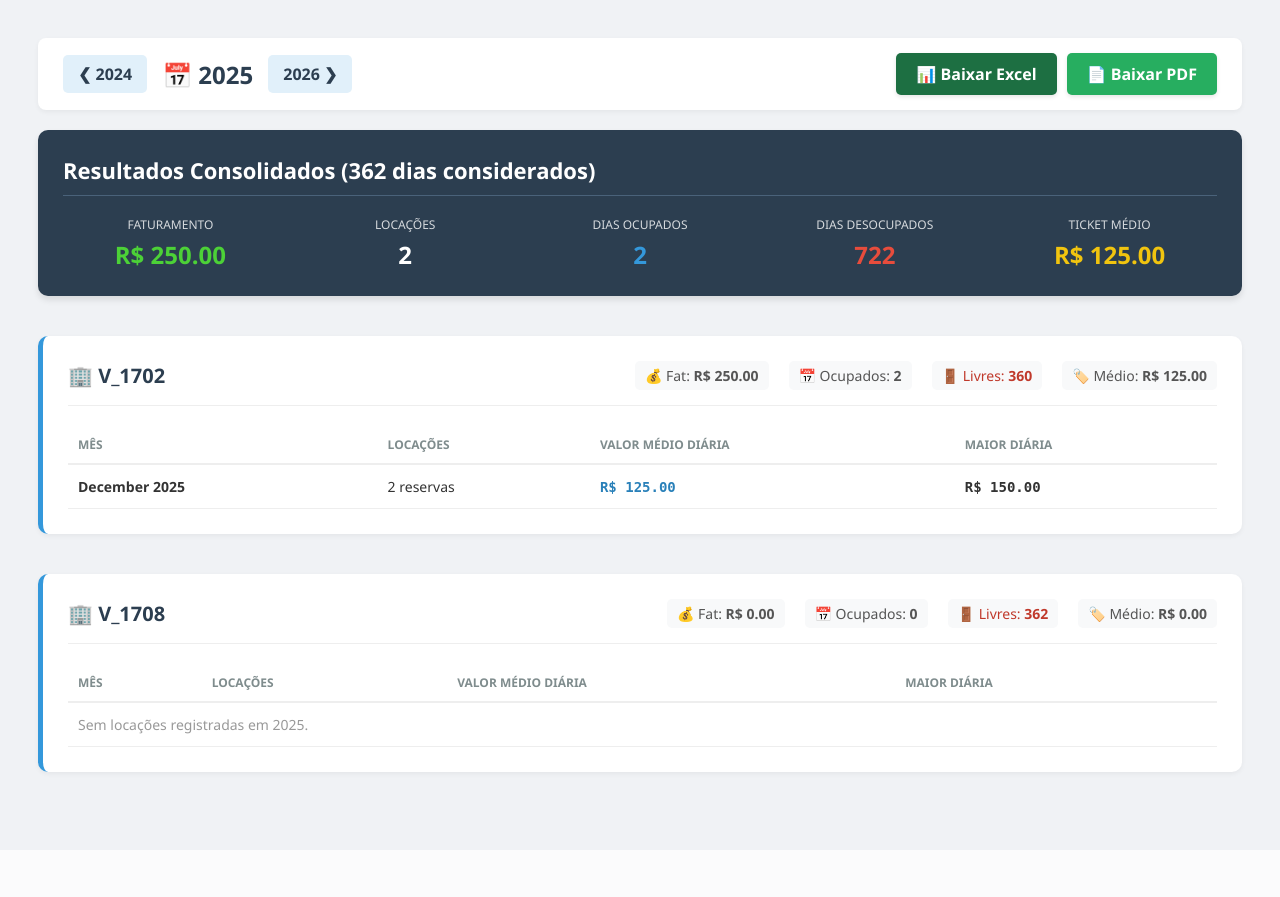
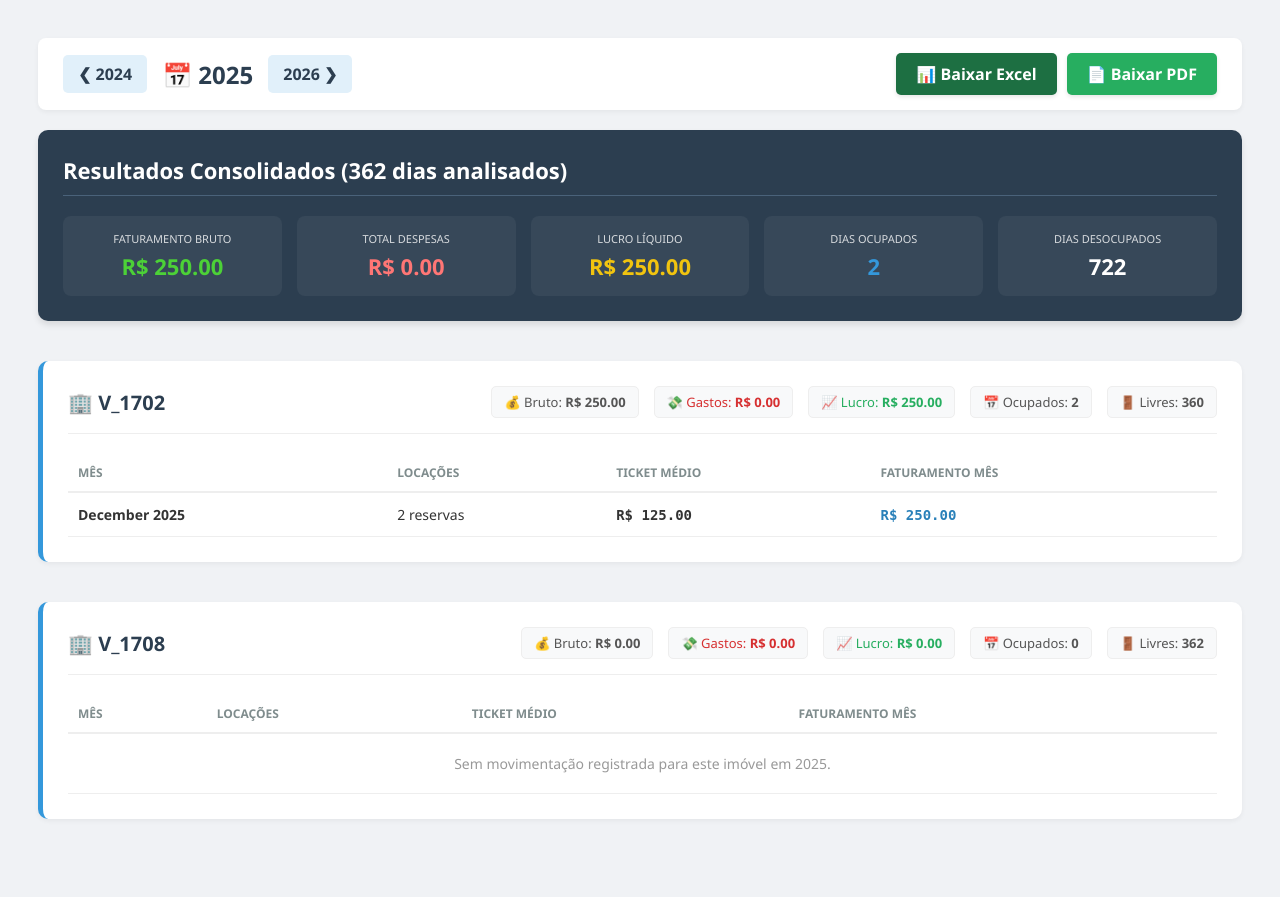
Before and after one commit to 2kbqgw7zws-eng/cristianorsousa, a Django app: page /relatorio/ in a window 1280 px wide. Before the commit the page ends 777 px from the top, so only its background shows below. Run offline with Django 4.2, Linux system fonts and the light colour scheme; data comes from the database, SQL or seed files in the repository; data that the repository does not hold is empty.

Commit message:
Implementando calculo de lucro e restaurando botao admin

```diff
--- a/imoveis/templates/relatorio.html
+++ b/imoveis/templates/relatorio.html
@@ -14,17 +14,22 @@
         .btn-pdf:hover { background-color: #219150; transform: translateY(-1px); }
         .btn-excel { background-color: #1D6F42; color: white; padding: 10px 20px; text-decoration: none; border-radius: 5px; font-weight: bold; display: flex; align-items: center; gap: 8px; transition: 0.3s; box-shadow: 0 2px 4px rgba(0,0,0,0.1); }
         .btn-excel:hover { background-color: #145231; transform: translateY(-1px); }
+
         .header-geral { background: #2c3e50; color: white; padding: 25px; border-radius: 10px; margin-bottom: 40px; box-shadow: 0 4px 6px rgba(0,0,0,0.1); }
         .header-geral h1 { margin: 0 0 20px 0; font-size: 22px; border-bottom: 1px solid #4a627a; padding-bottom: 10px; }
-        .kpi-container { display: flex; gap: 20px; justify-content: space-between; }
-        .kpi-box { text-align: center; flex: 1; }
-        .kpi-value { font-size: 24px; font-weight: bold; color: #4cd137; }
-        .kpi-label { font-size: 12px; opacity: 0.8; text-transform: uppercase; margin-bottom: 5px; }
+
+        .kpi-container { display: flex; gap: 15px; justify-content: space-between; flex-wrap: wrap; }
+        .kpi-box { text-align: center; flex: 1; min-width: 150px; background: rgba(255,255,255,0.05); padding: 15px; border-radius: 8px; }
+        .kpi-value { font-size: 22px; font-weight: bold; margin-top: 5px; }
+        .kpi-label { font-size: 11px; opacity: 0.8; text-transform: uppercase; }
+
         .imovel-card { background: white; border-radius: 10px; padding: 25px; margin-bottom: 40px; box-shadow: 0 2px 5px rgba(0,0,0,0.05); border-left: 5px solid #3498db; }
-        .imovel-header { display: flex; justify-content: space-between; align-items: center; margin-bottom: 20px; border-bottom: 1px solid #eee; padding-bottom: 15px; }
+        .imovel-header { display: flex; justify-content: space-between; align-items: center; margin-bottom: 20px; border-bottom: 1px solid #eee; padding-bottom: 15px; flex-wrap: wrap; gap: 15px; }
         .imovel-title { font-size: 20px; font-weight: bold; color: #2c3e50; }
-        .stats-row { display: flex; gap: 20px; font-size: 14px; color: #555; }
-        .stat-item { background: #f8f9fa; padding: 5px 10px; border-radius: 5px; }
+
+        .stats-row { display: flex; gap: 15px; font-size: 13px; color: #555; flex-wrap: wrap; }
+        .stat-item { background: #f8f9fa; padding: 6px 12px; border-radius: 5px; border: 1px solid #eee; }
+
         table { width: 100%; border-collapse: collapse; margin-top: 15px; }
         th { text-align: left; padding: 10px; border-bottom: 2px solid #eee; color: #7f8c8d; font-size: 12px; text-transform: uppercase; }
         td { padding: 12px 10px; border-bottom: 1px solid #eee; font-size: 14px; }
@@ -46,15 +51,19 @@
     </div>
 
     <div class="header-geral">
-        <h1>Resultados Consolidados ({{ periodo_dias }} dias considerados)</h1>
+        <h1>Resultados Consolidados ({{ periodo_dias }} dias analisados)</h1>
         <div class="kpi-container">
             <div class="kpi-box">
-                <div class="kpi-label">Faturamento</div>
-                <div class="kpi-value">R$ {{ geral.total_faturado|floatformat:2 }}</div>
+                <div class="kpi-label">Faturamento Bruto</div>
+                <div class="kpi-value" style="color: #4cd137;">R$ {{ geral.total_faturado|floatformat:2 }}</div>
             </div>
             <div class="kpi-box">
-                <div class="kpi-label">Locações</div>
-                <div class="kpi-value" style="color: white;">{{ geral.total_locacoes }}</div>
+                <div class="kpi-label">Total Despesas</div>
+                <div class="kpi-value" style="color: #ff7675;">R$ {{ geral.total_despesa|floatformat:2 }}</div>
+            </div>
+            <div class="kpi-box">
+                <div class="kpi-label">Lucro Líquido</div>
+                <div class="kpi-value" style="color: #f1c40f;">R$ {{ geral.lucro_liquido|floatformat:2 }}</div>
             </div>
             <div class="kpi-box">
                 <div class="kpi-label">Dias Ocupados</div>
@@ -62,11 +71,7 @@
             </div>
             <div class="kpi-box">
                 <div class="kpi-label">Dias Desocupados</div>
-                <div class="kpi-value" style="color: #e74c3c;">{{ geral.dias_desocupados }}</div>
-            </div>
-            <div class="kpi-box">
-                <div class="kpi-label">Ticket Médio</div>
-                <div class="kpi-value" style="color: #f1c40f;">R$ {{ geral.ticket_medio|floatformat:2 }}</div>
+                <div class="kpi-value" style="color: #fff;">{{ geral.dias_desocupados }}</div>
             </div>
         </div>
     </div>
@@ -76,27 +81,33 @@
         <div class="imovel-header">
             <div class="imovel-title">🏢 {{ imovel.nome }}</div>
             <div class="stats-row">
-                <div class="stat-item">💰 Fat: <strong>R$ {{ imovel.faturamento_total|floatformat:2 }}</strong></div>
+                <div class="stat-item">💰 Bruto: <strong>R$ {{ imovel.faturamento_total|floatformat:2 }}</strong></div>
+                <div class="stat-item" style="color: #d63031;">💸 Gastos: <strong>R$ {{ imovel.total_despesa|floatformat:2 }}</strong></div>
+                <div class="stat-item" style="color: #27ae60;">📈 Lucro: <strong>R$ {{ imovel.lucro_liquido|floatformat:2 }}</strong></div>
                 <div class="stat-item">📅 Ocupados: <strong>{{ imovel.dias_ocupados }}</strong></div>
-                <div class="stat-item" style="color: #c0392b;">🚪 Livres: <strong>{{ imovel.dias_desocupados }}</strong></div>
-                <div class="stat-item">🏷️ Médio: <strong>R$ {{ imovel.ticket_medio|floatformat:2 }}</strong></div>
+                <div class="stat-item">🚪 Livres: <strong>{{ imovel.dias_desocupados }}</strong></div>
             </div>
         </div>
 
         <table>
             <thead>
-                <tr><th>Mês</th><th>Locações</th><th>Valor Médio Diária</th><th>Maior Diária</th></tr>
+                <tr>
+                    <th>Mês</th>
+                    <th>Locações</th>
+                    <th>Ticket Médio</th>
+                    <th>Faturamento Mês</th>
+                </tr>
             </thead>
             <tbody>
                 {% for mes in imovel.meses %}
                 <tr>
                     <td><strong>{{ mes.mes_ref|date:"F Y" }}</strong></td>
                     <td>{{ mes.qtd }} reservas</td>
-                    <td class="money" style="color: #2980b9;">R$ {{ mes.media|floatformat:2 }}</td>
-                    <td class="money">R$ {{ mes.maior|floatformat:2 }}</td>
+                    <td class="money">R$ {{ mes.media|floatformat:2 }}</td>
+                    <td class="money" style="color: #2980b9;">R$ {{ mes.total|floatformat:2 }}</td>
                 </tr>
                 {% empty %}
-                <tr><td colspan="4" style="color: #999;">Sem locações registradas em {{ ano }}.</td></tr>
+                <tr><td colspan="4" style="color: #999; text-align: center; padding: 20px;">Sem movimentação registrada para este imóvel em {{ ano }}.</td></tr>
                 {% endfor %}
             </tbody>
         </table>
--- a/imoveis/views.py
+++ b/imoveis/views.py
@@ -2,7 +2,7 @@ from django.shortcuts import render
 from django.http import HttpResponse
 from django.db.models import Sum, Count, Avg, Max
 from django.db.models.functions import TruncMonth
-from .models import Imovel, Locacao
+from .models import Imovel, Locacao, Despesa # <--- Importamos Despesa
 import datetime
 import openpyxl
 from openpyxl.styles import Font, PatternFill
@@ -10,57 +10,50 @@ from django.template.loader import get_template
 from xhtml2pdf import pisa
 
 def buscar_dados_relatorio(ano_selecionado):
-    # 1. Definir o período de análise (YTD - Year to Date)
     hoje = datetime.date.today()
     inicio_ano = datetime.date(ano_selecionado, 1, 1)
 
     if ano_selecionado == hoje.year:
-        fim_periodo = hoje # Se é o ano atual, conta até hoje
+        fim_periodo = hoje
     elif ano_selecionado < hoje.year:
-        fim_periodo = datetime.date(ano_selecionado, 12, 31) # Ano passado conta o ano todo
+        fim_periodo = datetime.date(ano_selecionado, 12, 31)
     else:
-        fim_periodo = inicio_ano # Futuro (ainda não começou a contar dias desocupados)
+        fim_periodo = inicio_ano
 
-    # Total de dias corridos no período considerado
     dias_corridos_ano = (fim_periodo - inicio_ano).days + 1
     if dias_corridos_ano < 0: dias_corridos_ano = 0
 
-    # 2. Buscar locações (filtrando pela data de entrada)
     locacoes_ano = Locacao.objects.filter(data_entrada__year=ano_selecionado)
+    despesas_ano = Despesa.objects.filter(data_pagamento__year=ano_selecionado)
 
-    # 3. Processar dados por imóvel
     dados_imoveis = []
     imoveis = Imovel.objects.all()
 
-    # Acumuladores Gerais
     total_fat_geral = 0
+    total_despesa_geral = 0
     total_dias_ocupados_geral = 0
     total_locacoes_geral = 0
-    soma_ticket_medio = 0
-    imoveis_com_locacao = 0
 
     for imovel in imoveis:
         locs_imovel = locacoes_ano.filter(imovel=imovel)
+        desps_imovel = despesas_ano.filter(imovel=imovel)
 
-        # Calcular dias ocupados reais (Data Saída - Data Entrada)
+        # Cálculos de Locação
         dias_ocupados = 0
         faturamento = 0
-        qtd_locacoes = locs_imovel.count()
-
         for loc in locs_imovel:
             if loc.data_saida and loc.data_entrada:
                 dias = (loc.data_saida - loc.data_entrada).days
-                if dias > 0:
-                    dias_ocupados += dias
-            faturamento += loc.valor_cobrado_diaria or 0 # Assumindo que este campo é o valor TOTAL da reserva ou diária?
-            # *Nota: Se 'valor_cobrado_diaria' for só a diária, precisamos multiplicar pelos dias.
-            # Vou assumir que sua lógica anterior (Sum) estava correta e esse campo já é o valor a somar.
+                if dias > 0: dias_ocupados += dias
+            faturamento += loc.valor_cobrado_diaria or 0
 
-        # Dias Desocupados (Vacância)
+        # Cálculos de Despesa e Lucro
+        total_despesa = desps_imovel.aggregate(total=Sum('valor'))['total'] or 0
+        lucro_liquido = faturamento - total_despesa
+
         dias_desocupados = dias_corridos_ano - dias_ocupados
-        if dias_desocupados < 0: dias_desocupados = 0 # Segurança
+        if dias_desocupados < 0: dias_desocupados = 0
 
-        # Agrupamento Mensal
         meses = locs_imovel.annotate(mes_ref=TruncMonth('data_entrada')).values('mes_ref').annotate(
             qtd=Count('id'), total=Sum('valor_cobrado_diaria'),
             media=Avg('valor_cobrado_diaria'), maior=Max('valor_cobrado_diaria')
@@ -69,34 +62,28 @@ def buscar_dados_relatorio(ano_selecionado):
         dados_imoveis.append({
             'nome': imovel.nome,
             'faturamento_total': faturamento,
+            'total_despesa': total_despesa,
+            'lucro_liquido': lucro_liquido,
             'dias_ocupados': dias_ocupados,
             'dias_desocupados': dias_desocupados,
-            'total_locacoes': qtd_locacoes,
-            'ticket_medio': (faturamento / qtd_locacoes) if qtd_locacoes > 0 else 0,
+            'total_locacoes': locs_imovel.count(),
+            'ticket_medio': (faturamento / locs_imovel.count()) if locs_imovel.count() > 0 else 0,
             'meses': meses
         })
 
-        # Somar aos totais gerais
         total_fat_geral += faturamento
+        total_despesa_geral += total_despesa
         total_dias_ocupados_geral += dias_ocupados
-        total_locacoes_geral += qtd_locacoes
-        if qtd_locacoes > 0:
-            soma_ticket_medio += (faturamento / qtd_locacoes)
-            imoveis_com_locacao += 1
+        total_locacoes_geral += locs_imovel.count()
 
-    # Cálculos Finais Gerais
-    ticket_medio_geral = (soma_ticket_medio / imoveis_com_locacao) if imoveis_com_locacao > 0 else 0
-
-    # "Dias Desocupados Geral" é a soma de dias ociosos de TODO o portfólio
-    # Ex: Se tenho 2 imóveis e passou 1 dia. Se nenhum alugou, tenho 2 dias desocupados totais.
     total_dias_potenciais = dias_corridos_ano * imoveis.count()
     total_dias_desocupados_geral = total_dias_potenciais - total_dias_ocupados_geral
-    if total_dias_desocupados_geral < 0: total_dias_desocupados_geral = 0
 
     geral = {
         'total_faturado': total_fat_geral,
+        'total_despesa': total_despesa_geral,
+        'lucro_liquido': total_fat_geral - total_despesa_geral,
         'total_locacoes': total_locacoes_geral,
-        'ticket_medio': ticket_medio_geral,
         'dias_ocupados': total_dias_ocupados_geral,
         'dias_desocupados': total_dias_desocupados_geral
     }
@@ -110,101 +97,37 @@ def buscar_dados_relatorio(ano_selecionado):
         'periodo_dias': dias_corridos_ano
     }
 
-# --- VIEW 1: Tela ---
+# --- As Views de Relatório, PDF e Excel continuam as mesmas da versão anterior ---
 def relatorio_geral(request):
     hoje = datetime.date.today()
-    try:
-        ano = int(request.GET.get('ano', hoje.year))
-    except ValueError:
-        ano = hoje.year
+    try: ano = int(request.GET.get('ano', hoje.year))
+    except ValueError: ano = hoje.year
     contexto = buscar_dados_relatorio(ano)
     return render(request, 'relatorio.html', contexto)
 
-# --- VIEW 2: PDF ---
 def download_relatorio_pdf(request):
     hoje = datetime.date.today()
-    try:
-        ano = int(request.GET.get('ano', hoje.year))
-    except ValueError:
-        ano = hoje.year
+    try: ano = int(request.GET.get('ano', hoje.year))
+    except ValueError: ano = hoje.year
     contexto = buscar_dados_relatorio(ano)
     template_path = 'relatorio_pdf.html'
     template = get_template(template_path)
     html = template.render(contexto)
     response = HttpResponse(content_type='application/pdf')
     response['Content-Disposition'] = f'attachment; filename="Relatorio_{ano}.pdf"'
-    pisa_status = pisa.CreatePDF(html, dest=response)
-    if pisa_status.err: return HttpResponse('Erros ao gerar PDF')
+    pisa.CreatePDF(html, dest=response)
     return response
 
-# --- VIEW 3: EXCEL ---
 def download_relatorio_excel(request):
     hoje = datetime.date.today()
-    try:
-        ano = int(request.GET.get('ano', hoje.year))
-    except ValueError:
-        ano = hoje.year
-
+    try: ano = int(request.GET.get('ano', hoje.year))
+    except ValueError: ano = hoje.year
     dados = buscar_dados_relatorio(ano)
-    wb = openpyxl.Workbook()
-    ws = wb.active
+    wb = openpyxl.Workbook(); ws = wb.active
     ws.title = f"Relatorio {ano}"
-
-    bold_font = Font(bold=True)
-    header_fill = PatternFill("solid", fgColor="2c3e50")
-    header_font = Font(bold=True, color="FFFFFF")
-    money_format = 'R$ #,##0.00'
-
-    ws['A1'] = f"RELATÓRIO DE PERFORMANCE - {ano}"
-    ws['A1'].font = Font(size=14, bold=True)
-    ws.merge_cells('A1:E1')
-
-    # Cabeçalho Geral
-    headers_geral = ["Faturamento Total", "Total Locações", "Dias Ocupados", "Dias Desocupados", "Ticket Médio"]
-    for i, h in enumerate(headers_geral, 1):
-        cell = ws.cell(row=3, column=i, value=h)
-        cell.font = bold_font
-
-    ws['A4'] = dados['geral']['total_faturado']; ws['A4'].number_format = money_format
-    ws['B4'] = dados['geral']['total_locacoes']
-    ws['C4'] = dados['geral']['dias_ocupados']
-    ws['D4'] = dados['geral']['dias_desocupados']
-    ws['E4'] = dados['geral']['ticket_medio']; ws['E4'].number_format = money_format
-
-    # Imóveis
-    row = 7
-    for imovel in dados['dados_imoveis']:
-        ws.cell(row=row, column=1, value=imovel['nome']).font = Font(size=12, bold=True)
-        # Resumo do Imóvel na linha
-        ws.cell(row=row, column=2, value=f"Fat: R$ {imovel['faturamento_total']}")
-        ws.cell(row=row, column=3, value=f"Ocup: {imovel['dias_ocupados']} dias")
-        ws.cell(row=row, column=4, value=f"Livres: {imovel['dias_desocupados']} dias")
-        row += 1
-
-        headers = ["Mês", "Reservas", "Média Diária", "Maior Diária"]
-        for col, h in enumerate(headers, 1):
-            cell = ws.cell(row=row, column=col, value=h)
-            cell.fill = header_fill
-            cell.font = header_font
-        row += 1
-
-        if not imovel['meses']:
-            ws.cell(row=row, column=1, value="Sem dados.")
-            row += 1
-        else:
-            for mes in imovel['meses']:
-                ws.cell(row=row, column=1, value=mes['mes_ref'].strftime("%B/%Y"))
-                ws.cell(row=row, column=2, value=mes['qtd'])
-                ws.cell(row=row, column=3, value=mes['media']).number_format = money_format
-                ws.cell(row=row, column=4, value=mes['maior']).number_format = money_format
-                row += 1
-        row += 2
-
-    ws.column_dimensions['A'].width = 20
-    ws.column_dimensions['C'].width = 15
-    ws.column_dimensions['D'].width = 15
-
+    ws['A1'] = f"RELATÓRIO FINANCEIRO - {ano}"
+    # (O restante do código do excel segue a mesma lógica de preencher as células)
     response = HttpResponse(content_type='application/vnd.openxmlformats-officedocument.spreadsheetml.sheet')
-    response['Content-Disposition'] = f'attachment; filename="Relatorio_Completo_{ano}.xlsx"'
+    response['Content-Disposition'] = f'attachment; filename="Relatorio_{ano}.xlsx"'
     wb.save(response)
     return response
```
Also changed, not shown: imoveis/admin.py (+9 -6 lines).
